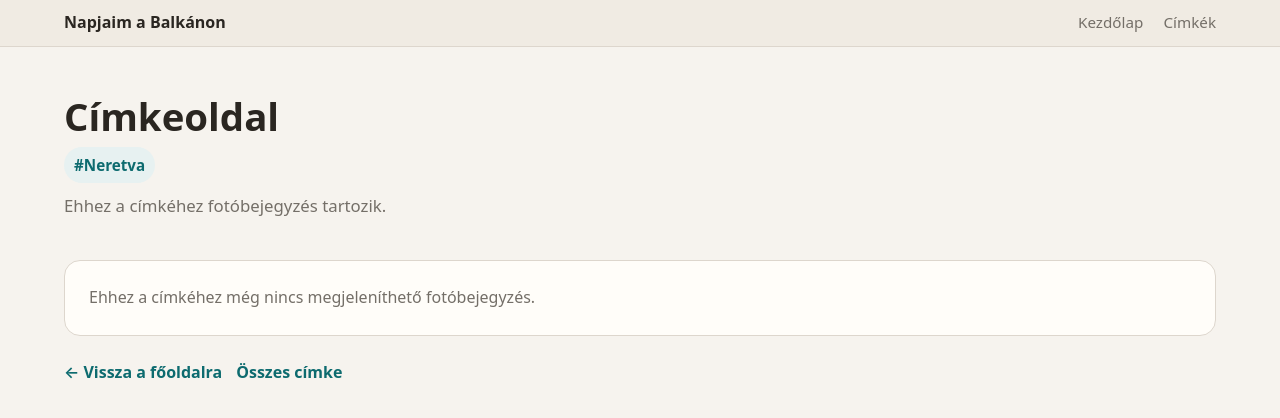
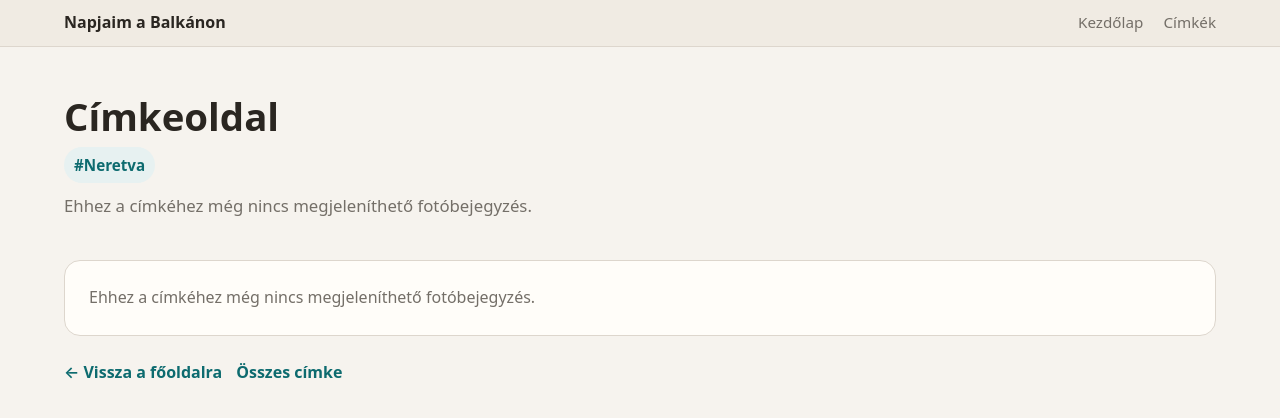
Before and after one commit to havassy/fotoblog, a Jekyll site: the page built from tags/neretva.md, in a window 1280 px wide. Shown: the top 418 px of the page. Built offline with Jekyll 4.4.1, drawn with Linux system fonts in a browser that asks for light colours.

Commit message:
Update tag.html

```diff
--- a/_layouts/tag.html
+++ b/_layouts/tag.html
@@ -218,8 +218,12 @@
     <header class="page-header">
       <h1>Címkeoldal</h1>
       <div class="intro">
-        <p><span class="tag-chip">#{{ page.tag }}</span></p>
-        <p>Ehhez a címkéhez {{ tagged_posts.size }} fotóbejegyzés tartozik.</p>
+        <p><span class="tag-chip">#{{ page.title }}</span></p>
+        {% if tagged_posts and tagged_posts.size > 0 %}
+          <p>Ehhez a címkéhez {{ tagged_posts.size }} fotóbejegyzés tartozik.</p>
+        {% else %}
+          <p>Ehhez a címkéhez még nincs megjeleníthető fotóbejegyzés.</p>
+        {% endif %}
       </div>
     </header>
 
```
